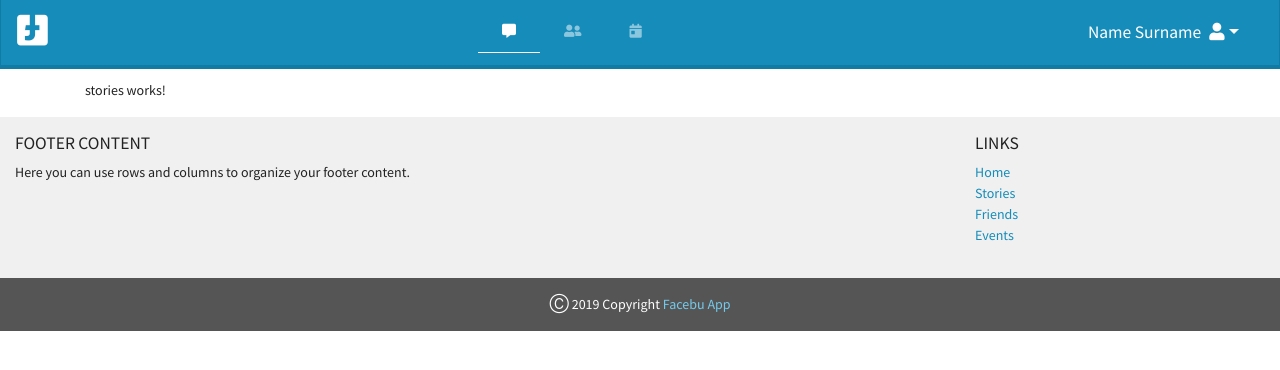
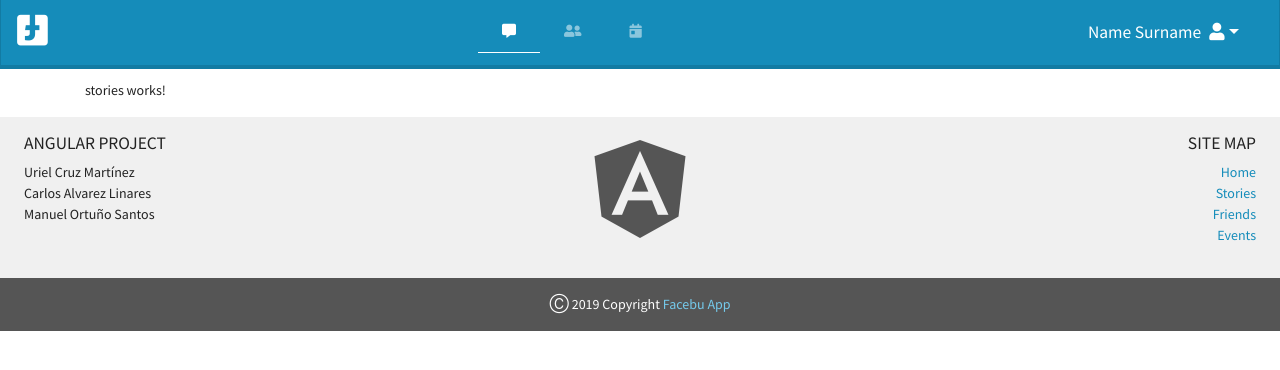
Before and after one commit to cArlitXs/facebu, an Angular app: page /stories in a window 1280 px wide. Shown: the top 370 px of the page. Built offline with nearby package versions, Linux system fonts and the light colour scheme.

Commit message:
Add logo footer

```diff
--- a/src/app/footer/footer.component.css
+++ b/src/app/footer/footer.component.css
@@ -1,3 +1,18 @@
 .logo-user {
     font-size: 1EM;
 }
+
+ul {
+    list-style: none;
+    padding: 0 !important;
+}
+
+img {
+    height: 100px;
+    width: auto;
+}
+
+.angular-logo {
+    font-size: 7rem;
+    color:
+}
--- a/src/app/footer/footer.component.html
+++ b/src/app/footer/footer.component.html
@@ -1,34 +1,39 @@
 <footer class="page-footer font-small blue">
-    <div class="container-fluid text-center text-md-left bg-secondary py-3">
+    <div class="container-fluid text-center text-md-left bg-secondary py-3 px-4">
         <div class="row">
-            <div class="col-md-9 mt-md-0 mt-3">
-                <h5 class="text-uppercase">Footer Content</h5>
-                <p>Here you can use rows and columns to organize your footer content.</p>
+            <div class="col-md mt-md-0 mt-3">
+                <h5 class="text-uppercase">Angular Project</h5>
+                <ul>
+                    <li>Uriel Cruz Martínez</li>
+                    <li>Carlos Alvarez Linares</li>
+                    <li>Manuel Ortuño Santos</li>
+                </ul>
             </div>
             <hr class="clearfix w-100 d-md-none pb-3">
-            <div class="col-md mb-md-0 mb-3">
-                <h5 class="text-uppercase">Links</h5>
+            <div class="col-md mb-md-0 mb-3 text-center">
+                <!-- <img src="./assets/img/angular-logo.svg" alt="" srcset=""> -->
+                <i class="fab fa-angular angular-logo text-secondary"></i>
+            </div>
+            <div class="col-md mb-md-0 mb-3 text-right">
+                <h5 class="text-uppercase">Site map</h5>
                 <ul class="list-unstyled">
                     <li>
-                        <a href="/ ">Home</a>
+                        <a routerLink="/">Home</a>
                     </li>
                     <li>
-                        <a href="/stories">Stories</a>
-                    </li>
-                    <!-- <li>
-                        <a href="#">Cosas</a>
-                    </li> -->
-                    <li>
-                        <a href="/friends">Friends</a>
+                        <a routerLink="/stories">Stories</a>
                     </li>
                     <li>
-                        <a href="/events">Events</a>
+                        <a routerLink="/friends">Friends</a>
+                    </li>
+                    <li>
+                        <a routerLink="/events">Events</a>
                     </li>
                 </ul>
             </div>
         </div>
     </div>
-    <div class="footer-copyright text-center py-3 bg-dark text-white ">&#x24B8; {{year}} Copyright
-        <a href="/ " class="btn-link text-info "> {{title}}</a>
+    <div class="footer-copyright text-center py-3 bg-dark text-white">&#x24B8; {{year}} Copyright
+        <a routerLink="/" class="btn-link text-info "> {{title}}</a>
     </div>
 </footer>
```
Also changed, not shown: src/assets/img/angular-logo.svg (added).
